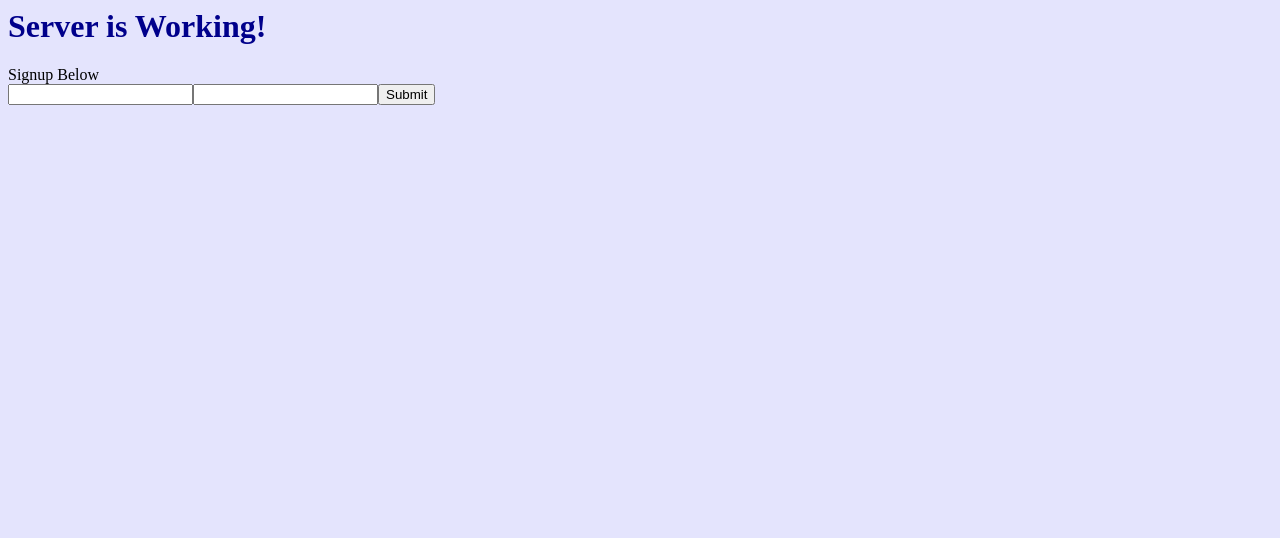
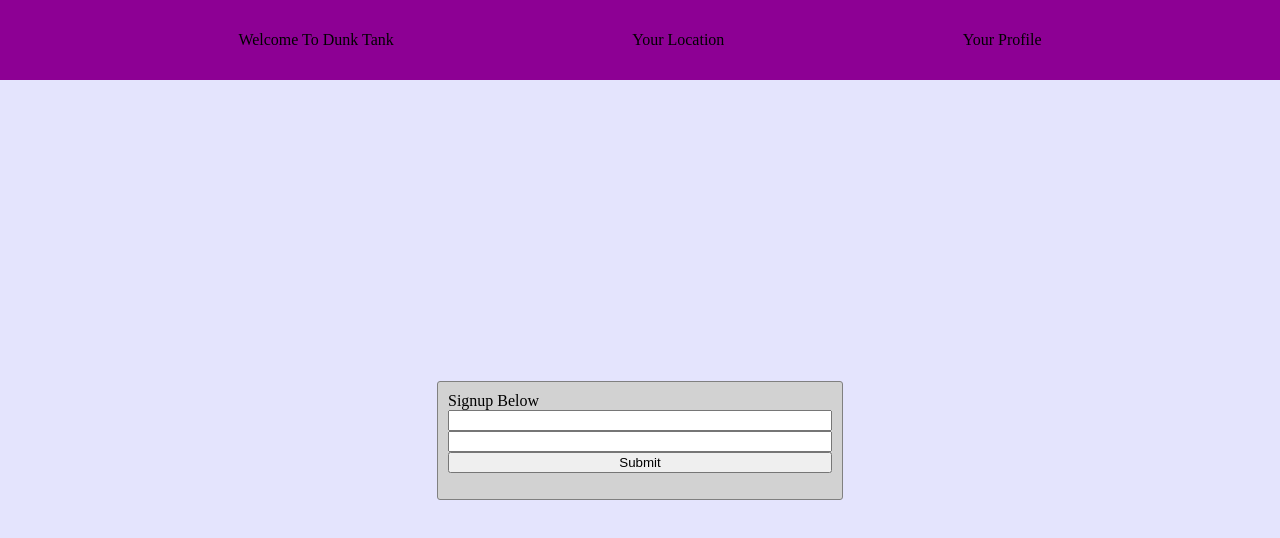
Before and after one commit to thomas444ortiz/dunk-tank-revamp-2023, a React app: page / in a window 1280 px wide. Built offline with nearby package versions, Linux system fonts and the light colour scheme.

Commit message:
started updating frontend

```diff
--- a/client/components/App.js
+++ b/client/components/App.js
@@ -1,11 +1,14 @@
 import React, { Component } from 'react';
 import Signup from './Signup'
-
+import Header from './Header'
 //define our main app component here
 class App extends Component {
     render() {
         return (
-            <Signup />
+            <div>
+                <Header />
+                <Signup />
+            </div>
         )
     }
 }
--- /dev/null
+++ b/client/components/Header.js
@@ -0,0 +1,13 @@
+import React, { useEffect, useState } from 'react';
+//define our main app component here
+const Header = () => {
+    return (
+    <div className='header'>
+        <div>Welcome To Dunk Tank</div>
+        <div>Your Location</div>
+        <div>Your Profile</div>
+    </div>
+    )
+}
+
+export default Header;
--- a/client/components/Signup.js
+++ b/client/components/Signup.js
@@ -30,13 +30,15 @@ const Signup = () => {
     }
 
     return (
-    <div>
-        <div>Signup Below</div>
-        <form onSubmit = {handleSubmit}>
-            <input type='text' id={'username-input'}/>
-            <input type='text' id={'password-input'}/>
-            <input type='submit'/>
-        </form>
+    <div className="signup-page">
+        <div className="signup-box">
+            <div>Signup Below</div>
+            <form onSubmit = {handleSubmit}  className="signup-form">
+                <input type='text' id={'username-input'}/>
+                <input type='text' id={'password-input'}/>
+                <input type='submit'/>
+            </form>
+        </div>
     </div>
     )
 }
--- a/client/scss/style.scss
+++ b/client/scss/style.scss
@@ -1,7 +1,40 @@
 body {
     background: rgb(228, 228, 253);
+    margin: 0;
+    padding: 0;
+    height: 100%;
+    width: 100%;
 }
 
-h1{
-    color: darkblue;
+.header {
+    display: flex;
+    flex-direction: row;
+    align-items: center;
+    justify-content: space-evenly;
+    min-height: 10%;
+    background-color: rgb(141, 0, 148);
 }
+
+.signup-page{
+    display: flex;
+    align-items: center;
+    justify-content: center;
+    width: 100%;
+    height: 90%;
+}
+
+.signup-box {
+    display: flex;
+    flex-direction: column;
+    min-width: 30%;
+    max-width: 700px;
+    background-color: rgb(210, 210, 210);
+    padding: 10px;
+    border-radius: 3px;
+    border: 1px solid gray;
+}
+
+.signup-form {
+    display: flex;
+    flex-direction: column;
+}
--- a/index.html
+++ b/index.html
@@ -5,7 +5,6 @@
 </head>
 
 <body>
-    <h1>Server is Working!</h1>   <!-- placeholder header to test if I can start a server -->
     <div id="root"></div>   <!-- this is where the react components will render -->
 
     <script src="build/bundle.js"></script> <!-- script to access the code that was transpiled by webpack -->
--- a/server/controllers/signupcontroller.js
+++ b/server/controllers/signupcontroller.js
@@ -15,16 +15,12 @@ signupController.getAllUsers = (req, res, next) => {
 
 //create a function to create a new user
 signupController.createUser = (req, res, next) => {
-    console.log(req.body);
-
     models.User.create({username: `${req.body.username}`, password: `${req.body.password}`})
     .then((data) => {
-        console.log('inserted')
         res.locals.data = data;
         return next();
     })
     .catch(err => {
-        console.log(err);
         return next(err)
     })
 }
```
